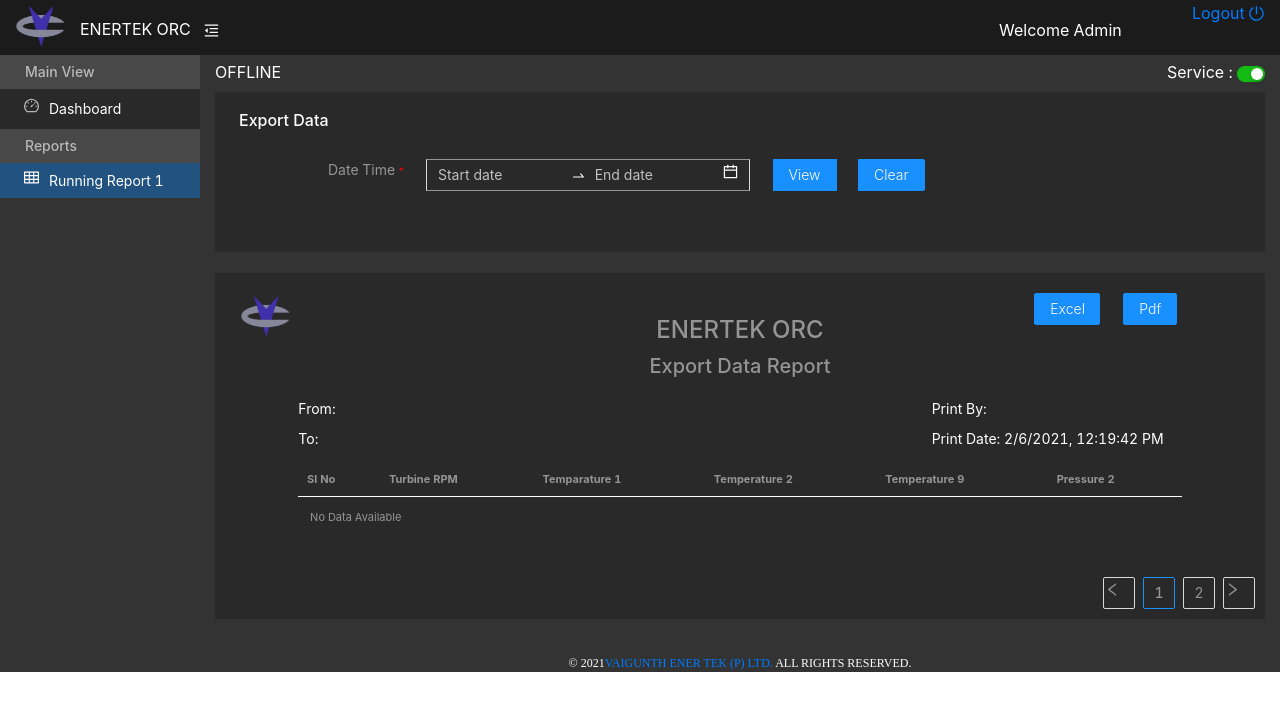
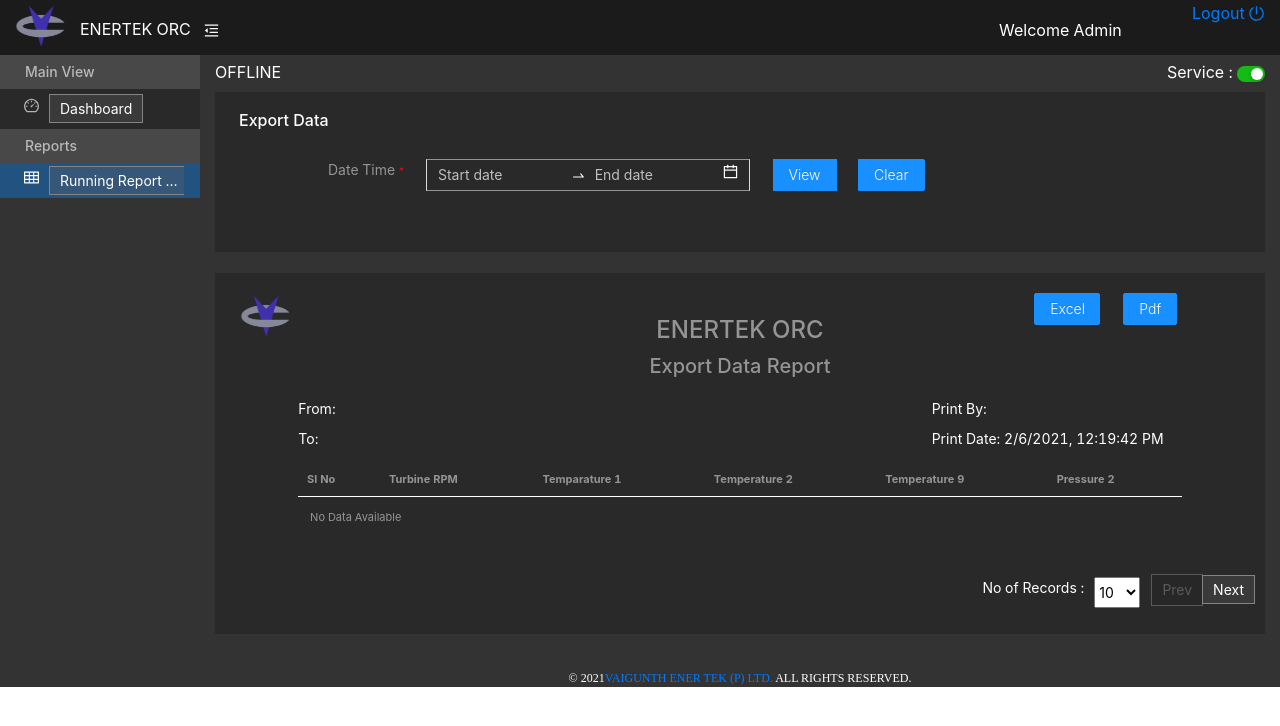
Before and after one commit to Vibin-P/React-Test-Project, a React (Create React App) app: page /RunningReport in a window 1280 px wide. Shown: the top 726 px of the page. Built offline with nearby package versions, Linux system fonts and the light colour scheme.

Commit message:
Pagination completed

```diff
--- a/src/scenes/components/InputElement.jsx
+++ b/src/scenes/components/InputElement.jsx
@@ -3,8 +3,9 @@
 import TableElement from './TableElement';
 import moment from 'moment';
 import axios from "axios";
-import { Pagination } from 'antd';
+// import { Pagination } from 'antd';
 import fileSaver from 'file-saver'
+import Pagination from './Pagination';
 
 const { RangePicker } = DatePicker;
 
@@ -16,10 +17,15 @@
       start_date: '',
       end_date: '',
       // report: undefined,
-      date: new Date().toLocaleString()
+      date: new Date().toLocaleString(),
+      // currentPage: 0,
+      // recordsPerPage: 10,
+      totalRecords: 0,
     }
   }
 
+  currentPage = 0;
+  recordsPerPage = 10;
   onChangeDate = (values) => {
     // console.log("start date : "+ (new Date(values[0]._d).toLocaleString()));
     // console.log("end date : "+ (new Date(values[1]._d).toLocaleString()));
@@ -34,8 +40,8 @@
 
   viewReport = () => {
     if(this.state.start_date !== '' && this.state.end_date !== '') {
-    axios.post('http://localhost/orc/orc-php/graph_data.php', this.state).then(res=>{
-      this.setState({ report: res.data});
+    axios.post('http://localhost/orc/orc-php/graph_data.php?currentPage='+this.currentPage+'&recordsPerPage='+this.recordsPerPage, this.state).then(res=>{
+      this.setState({ report: res.data.records, totalRecords: parseInt(res.data.totalCount)});
     });
   } else {
     alert('Please select start and end date');
@@ -49,6 +55,18 @@
   } else {
     alert('Please select start and end date');
   }
+  }
+
+  paginate = (page) => {
+    // this.setState({currentPage: (page-1)});
+    this.currentPage = (page-1);
+    this.viewReport();
+  }
+
+  changeRecordSize = (recordSize) => {
+    // this.setState({recordsPerPage: recordSize});
+    this.recordsPerPage = recordSize;
+    this.viewReport();
   }
 
   clear = () => {
@@ -137,7 +155,8 @@
             </div>
             <TableElement report={this.state.report}/>
             <div style={{float: 'right'}}>
-            <Pagination defaultCurrent={1} total={20} />
+            {/* <Pagination defaultCurrent={1} total={20} /> */}
+            <Pagination paginateRecordSize={this.changeRecordSize} paginate={this.paginate} totalRecords={this.state.totalRecords} recordsPerPage={this.recordsPerPage}/>
             </div>
             {/* <div class="row" style={{ marginTop: '20px' }}>
               <div class="col-lg-2">
--- /dev/null
+++ b/src/scenes/components/Pagination.jsx
@@ -0,0 +1,180 @@
+import React, {Component} from 'react';
+import './styles/paginationStyle.css'
+
+class Pagination extends React.Component {
+    constructor(props) {
+      super(props);
+      this.state = {
+        todos: new Array(this.props.totalRecords),
+        // currentPage: 1,
+        // todosPerPage: 3,
+        currentPage: 1,
+        todosPerPage: this.props.recordsPerPage,
+        upperPageBound: 3,
+        lowerPageBound: 0,
+        isPrevBtnActive: 'disabled',
+        isNextBtnActive: '',
+        pageBound: 3,
+        // recordSize: 10,
+      };
+      this.handleClick = this.handleClick.bind(this);
+      this.btnDecrementClick = this.btnDecrementClick.bind(this);
+      this.btnIncrementClick = this.btnIncrementClick.bind(this);
+      this.btnNextClick = this.btnNextClick.bind(this);
+      this.btnPrevClick = this.btnPrevClick.bind(this);
+      // this.componentDidMount = this.componentDidMount.bind(this);
+      this.setPrevAndNextBtnClass = this.setPrevAndNextBtnClass.bind(this);
+    }
+
+    componentWillReceiveProps(nextProps) {
+      this.setState({todos: new Array(nextProps.totalRecords), todosPerPage: nextProps.recordsPerPage});
+    }
+
+    componentDidUpdate() {
+        //   $("ul li.active").removeClass('active');
+        //   $('ul li#'+this.state.currentPage).addClass('active');
+    }
+
+    changeRecordSize = (event) => {
+      // this.setState({recordSize: event.target.value});
+      this.props.paginateRecordSize(event.target.value);
+  }
+
+    handleClick(event) {
+      let listid = Number(event.target.id);
+      this.setState({
+        currentPage: listid
+      });
+    //   $("ul li.active").removeClass('active');
+    //   $('ul li#'+listid).addClass('active');
+      this.setPrevAndNextBtnClass(listid);
+      this.props.paginate(listid);
+    }
+    setPrevAndNextBtnClass(listid) {
+      let totalPage = Math.ceil(this.state.todos.length / this.state.todosPerPage);
+      this.setState({isNextBtnActive: 'disabled'});
+      this.setState({isPrevBtnActive: 'disabled'});
+      if(totalPage === listid && totalPage > 1){
+          this.setState({isPrevBtnActive: ''});
+      }
+      else if(listid === 1 && totalPage > 1){
+          this.setState({isNextBtnActive: ''});
+      }
+      else if(totalPage > 1){
+          this.setState({isNextBtnActive: ''});
+          this.setState({isPrevBtnActive: ''});
+      }
+  }
+    btnIncrementClick() {
+        this.setState({upperPageBound: this.state.upperPageBound + this.state.pageBound});
+        this.setState({lowerPageBound: this.state.lowerPageBound + this.state.pageBound});
+        let listid = this.state.upperPageBound + 1;
+        this.setState({ currentPage: listid});
+        this.setPrevAndNextBtnClass(listid);
+        this.props.paginate(listid);
+  }
+    btnDecrementClick() {
+      this.setState({upperPageBound: this.state.upperPageBound - this.state.pageBound});
+      this.setState({lowerPageBound: this.state.lowerPageBound - this.state.pageBound});
+      let listid = this.state.upperPageBound - this.state.pageBound;
+      this.setState({ currentPage: listid});
+      this.setPrevAndNextBtnClass(listid);
+      this.props.paginate(listid);
+  }
+  btnPrevClick() {
+      if((this.state.currentPage -1)%this.state.pageBound === 0 ){
+          this.setState({upperPageBound: this.state.upperPageBound - this.state.pageBound});
+          this.setState({lowerPageBound: this.state.lowerPageBound - this.state.pageBound});
+      }
+      let listid = this.state.currentPage - 1;
+      this.setState({ currentPage : listid});
+      this.setPrevAndNextBtnClass(listid);
+      this.props.paginate(listid);
+  }
+  btnNextClick() {
+      if((this.state.currentPage +1) > this.state.upperPageBound ){
+          this.setState({upperPageBound: this.state.upperPageBound + this.state.pageBound});
+          this.setState({lowerPageBound: this.state.lowerPageBound + this.state.pageBound});
+      }
+      let listid = this.state.currentPage + 1;
+      this.setState({ currentPage : listid});
+      this.setPrevAndNextBtnClass(listid);
+      this.props.paginate(listid);
+  }
+    render() {
+      const { todos, currentPage, todosPerPage,upperPageBound,lowerPageBound,isPrevBtnActive,isNextBtnActive } = this.state;
+      // Logic for displaying current todos
+      const indexOfLastTodo = currentPage * todosPerPage;
+      const indexOfFirstTodo = indexOfLastTodo - todosPerPage;
+      const currentTodos = todos.slice(indexOfFirstTodo, indexOfLastTodo);
+
+      // const renderTodos = currentTodos.map((todo, index) => {
+      //   return <li key={index}>{todo}</li>;
+      // });
+
+      // Logic for displaying page numbers
+      const pageNumbers = [];
+      for (let i = 1; i <= Math.ceil(todos.length / todosPerPage); i++) {
+        pageNumbers.push(i);
+      }
+
+      const renderPageNumbers = pageNumbers.map(number => {
+          if(number === 1 && currentPage === 1){
+              return(
+                  <li key={number} className='active' id={number}><a href='#' id={number} onClick={this.handleClick}>{number}</a></li>
+              )
+          }
+          else if((number < upperPageBound + 1) && number > lowerPageBound){
+              return(
+                  <li class={(this.state.currentPage === number)?'active':''} key={number} id={number}><a href='#' id={number} onClick={this.handleClick}>{number}</a></li>
+              )
+          }
+      });
+      let pageIncrementBtn = null;
+      if(pageNumbers.length > upperPageBound){
+          pageIncrementBtn = <li className=''><a href='#' onClick={this.btnIncrementClick}> &hellip; </a></li>
+      }
+      let pageDecrementBtn = null;
+      if(lowerPageBound >= 1){
+          pageDecrementBtn = <li className=''><a href='#' onClick={this.btnDecrementClick}> &hellip; </a></li>
+      }
+      let renderPrevBtn = null;
+      if(isPrevBtnActive === 'disabled') {
+          renderPrevBtn = <li className={isPrevBtnActive}><span id="btnPrev"> Prev </span></li>
+      }
+      else{
+          renderPrevBtn = <li className={isPrevBtnActive}><a href='#' id="btnPrev" onClick={this.btnPrevClick}> Prev </a></li>
+      }
+      let renderNextBtn = null;
+      if(isNextBtnActive === 'disabled') {
+          renderNextBtn = <li className={isNextBtnActive}><span id="btnNext"> Next </span></li>
+      }
+      else{
+          renderNextBtn = <li className={isNextBtnActive}><a href='#' id="btnNext" onClick={this.btnNextClick}> Next </a></li>
+      }
+      return (
+        <div>
+            {/* <ul>
+            {renderTodos}
+          </ul> */}
+          <ul id="page-numbers" className="pagination">
+          <div>No of Records :</div>
+          <select style={{width:'auto', color: '#000', marginRight: '10px', marginLeft: '10px'}} onChange={this.changeRecordSize}>
+                  <option value="10">10</option>
+                  <option value="25">25</option>
+                  <option value="50">50</option>
+                  <option value="100">100</option>
+            </select>
+            {renderPrevBtn}
+            {pageDecrementBtn}
+            {renderPageNumbers}
+            {pageIncrementBtn}
+            {renderNextBtn}
+          </ul>
+        </div>
+      );
+    }
+  }
+
+
+  export default Pagination;
--- /dev/null
+++ b/src/scenes/components/styles/paginationStyle.css
@@ -0,0 +1,23 @@
+li a {
+    padding: 5px 10px;
+    border: 1px solid #868383;
+    color: #fff;
+    background-color: #6462624d;
+}
+li {
+    padding: 2px 0px;
+}
+li a:hover{
+    text-decoration: none;
+    color: #000;
+}
+.disabled > #btnPrev, .disabled > #btnNext {
+    color: #5c5959;
+    border: 1px solid;
+    background: #272727;
+    padding: 4px 10px;
+    margin-top: -5px;
+}
+.active {
+    background: #878585;
+}
```
